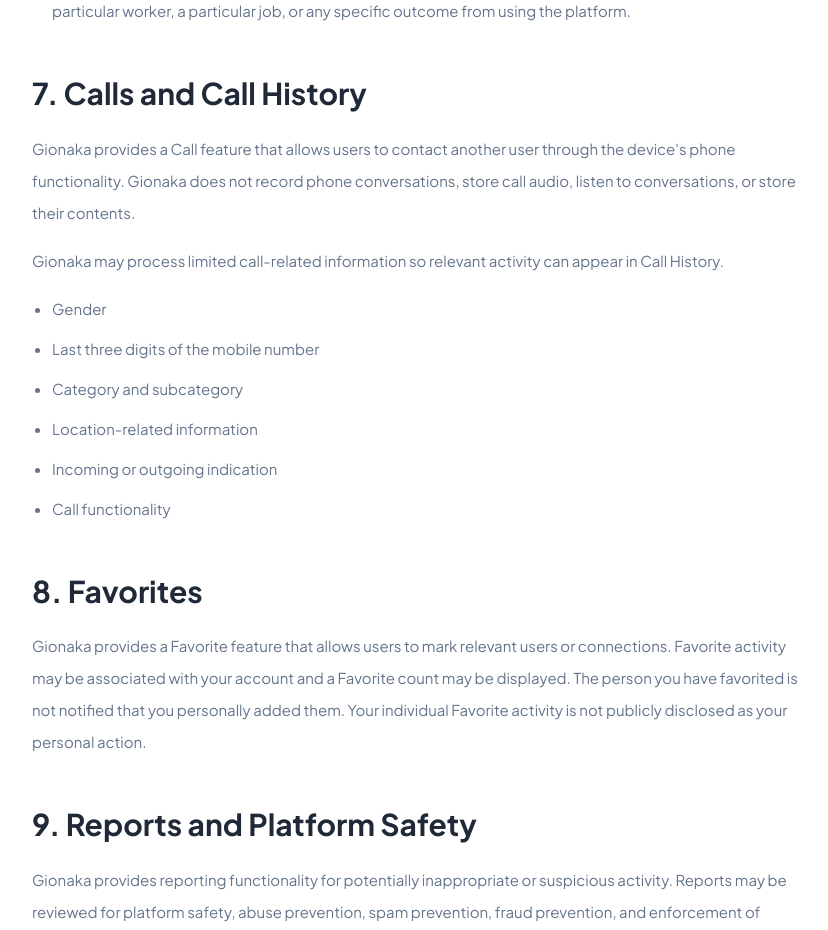
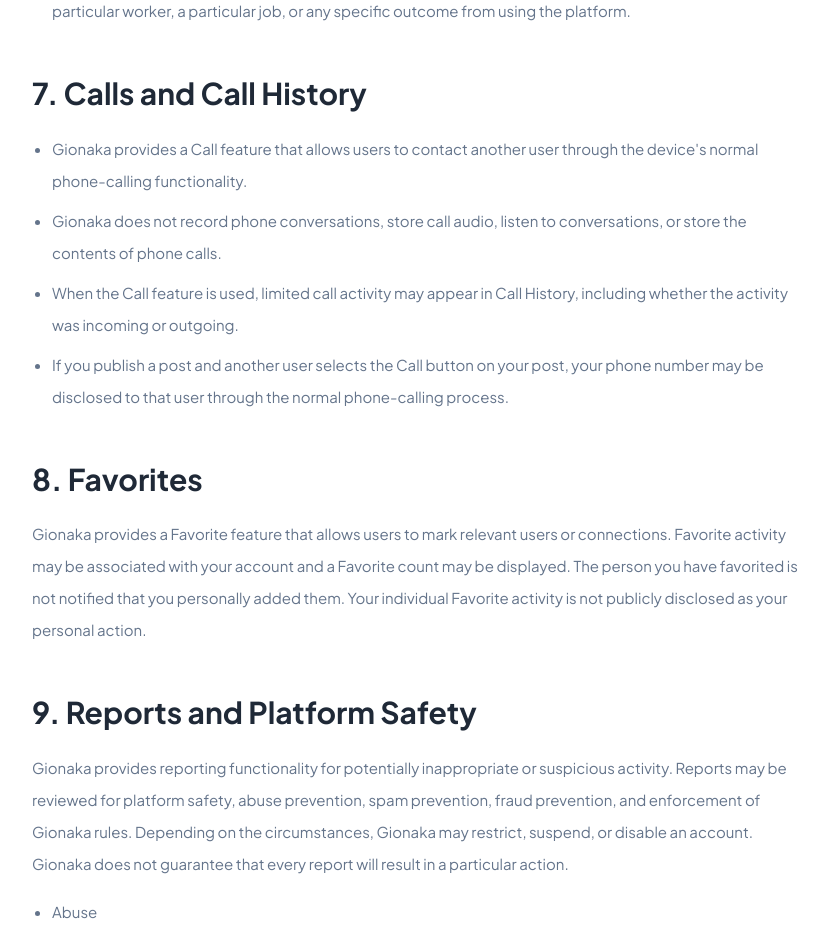
Before and after one commit to mdnooralom9/gionaka, a Next.js app: page /privacy in a window 1280 px wide. Shown: the part 3080-4010 px from the top of the page, without its empty margins (224-1052 px from the left). Built offline with nearby package versions, Linux system fonts and the light colour scheme.

Commit message:
feat: update privacy policy details and structure in page.tsx
Co-authored-by: mdnooralom9 <221815142+mdnooralom9@users.noreply.github.com>

```diff
--- a/app/privacy/page.tsx
+++ b/app/privacy/page.tsx
@@ -56,8 +56,7 @@ const sections = [
 ],
   [
   "4. Location Information",
-  [
-  ],
+  [ ],
   [
     "Location is an important part of Gionaka's local-search functionality. Gionaka may use your current or manually selected location to find relevant nearby results, determine a relevant nearby city or area, and support Find Work and Hire Locally.",
     "Your exact latitude and longitude are not publicly displayed to other users. Other users may receive limited location-related information, such as a relevant city or area, as part of the service.",
@@ -87,14 +86,22 @@ const sections = [
 ],
  [
   "6. Find Work and Hire Locally",
-  [
-  ],
+  [ ],
   [
     "Gionaka provides features that allow users to look for nearby work or search for local workers based on their selected role, category, subcategory, and location.",
     "Gionaka is a platform that helps users connect with each other. We do not guarantee employment, a particular worker, a particular job, or any specific outcome from using the platform.",
   ],
 ],
-  ['7. Calls and Call History', ['Gionaka provides a Call feature that allows users to contact another user through the device\'s phone functionality. Gionaka does not record phone conversations, store call audio, listen to conversations, or store their contents.', 'Gionaka may process limited call-related information so relevant activity can appear in Call History.'], ['Gender', 'Last three digits of the mobile number', 'Category and subcategory', 'Location-related information', 'Incoming or outgoing indication', 'Call functionality']],
+  [
+  "7. Calls and Call History",
+  [ ],
+  [
+    "Gionaka provides a Call feature that allows users to contact another user through the device's normal phone-calling functionality.",
+    "Gionaka does not record phone conversations, store call audio, listen to conversations, or store the contents of phone calls.",
+    "When the Call feature is used, limited call activity may appear in Call History, including whether the activity was incoming or outgoing.",
+    "If you publish a post and another user selects the Call button on your post, your phone number may be disclosed to that user through the normal phone-calling process.",
+  ],
+],
   ['8. Favorites', ['Gionaka provides a Favorite feature that allows users to mark relevant users or connections. Favorite activity may be associated with your account and a Favorite count may be displayed. The person you have favorited is not notified that you personally added them. Your individual Favorite activity is not publicly disclosed as your personal action.'], []],
   ['9. Reports and Platform Safety', ['Gionaka provides reporting functionality for potentially inappropriate or suspicious activity. Reports may be reviewed for platform safety, abuse prevention, spam prevention, fraud prevention, and enforcement of Gionaka rules. Depending on the circumstances, Gionaka may restrict, suspend, or disable an account. Gionaka does not guarantee that every report will result in a particular action.'], ['Abuse', 'Spam', 'Other', 'Additional information provided by the reporting user']],
   ['10. Advertising and AdMob', ['Gionaka may display advertisements through third-party services, including Google AdMob. Advertising services may process device information, advertising identifiers, app information, ad interactions, and technical or advertising information for providing and measuring advertisements and preventing invalid activity. Advertising personalization depends on applicable settings, choices, and legal requirements. Gionaka does not sell your personal data as a business practice.'], []],
```
